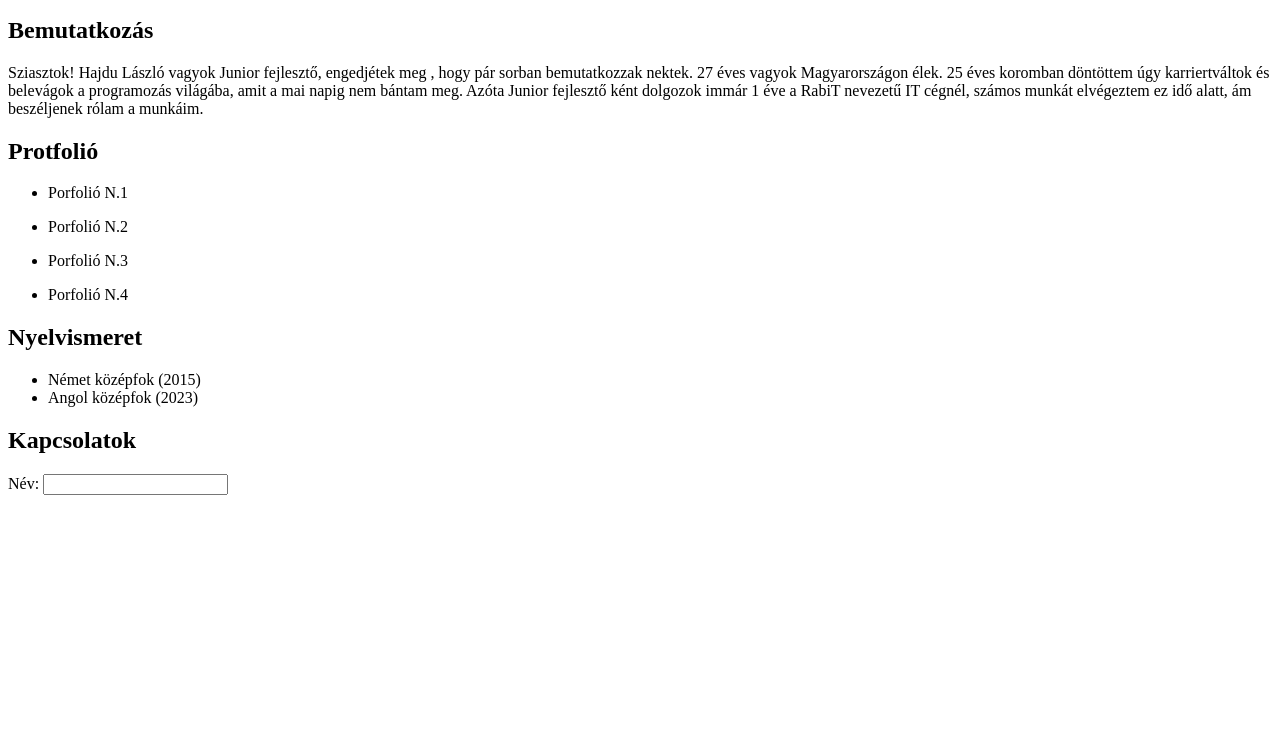
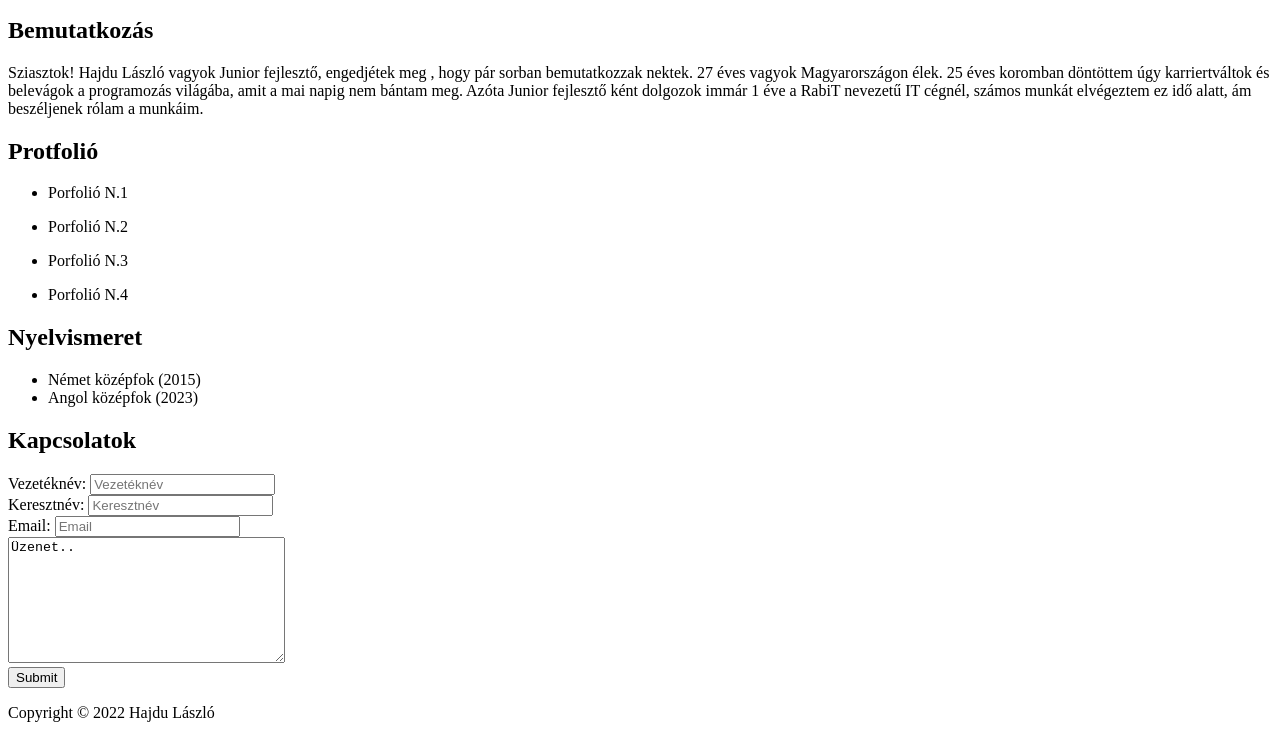
Before and after one commit to HajduLaszlo/HajduLaszlo.github.io, a plain HTML site: page index.html in a window 1280 px wide. Shown: the part 88-826 px from the top of the page. Before the commit the page ends 800 px from the top, so only its background shows below. Drawn offline with Linux system fonts and the light colour scheme.

```diff
--- a/index.html
+++ b/index.html
@@ -1,6 +1,5 @@
 <!DOCTYPE html>
 <html lang="en">
-
   <head>
     <meta charset="UTF-8" />
     <meta http-equiv="X-UA-Compatible" content="IE=edge" />
@@ -51,12 +50,36 @@
         <form action="https://formspree.io/f/xoqbzrqq" method="post"></form>
         <div>
           <label>
-          Név:
-          <input type="text" name="Név">
+            Vezetéknév:
+            <input type="text" name="Vezetéknév" placeholder="Vezetéknév" />
+          </label>
+        </div>
+        <div>
+          <label>
+            Keresztnév:
+            <input type="text" name="Keresztnév" placeholder="Keresztnév"/>
+          </label>
+        </div>
+        <div>
+          <label>
+            Email:
+            <input type="text" Email-cím placeholder="Email" />
+          </label>
+        </div>
+        <div>
+          <label>
+            <textarea name="" id="" cols="32" rows="8">Üzenet.. </textarea>
+            <div>
+            <input type="Submit" name="beküldés">
+            </div>
           </label>
         </div>
       </section>
     </main>
   </body>
-
+  <footer>
+  <section>
+    <p>Copyright &copy; 2022 Hajdu László</p>
+  </section>
+  </footer>
 </html>
```
Lines whose indentation alone changed are shown as unchanged.
